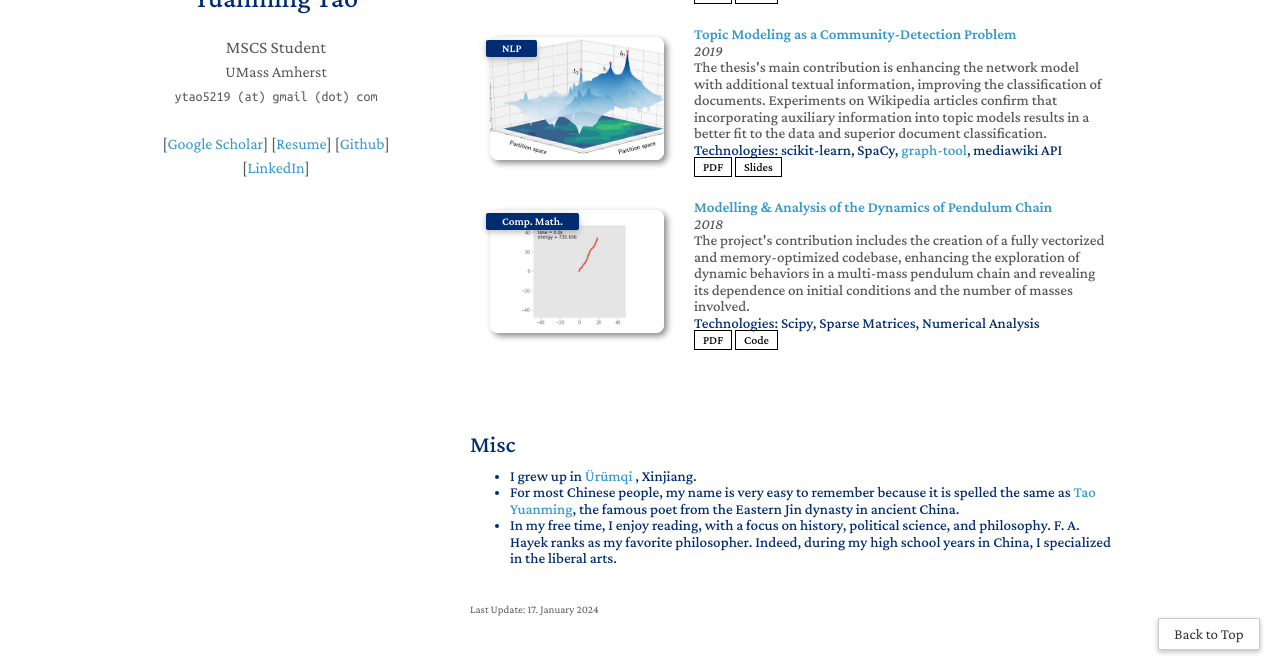
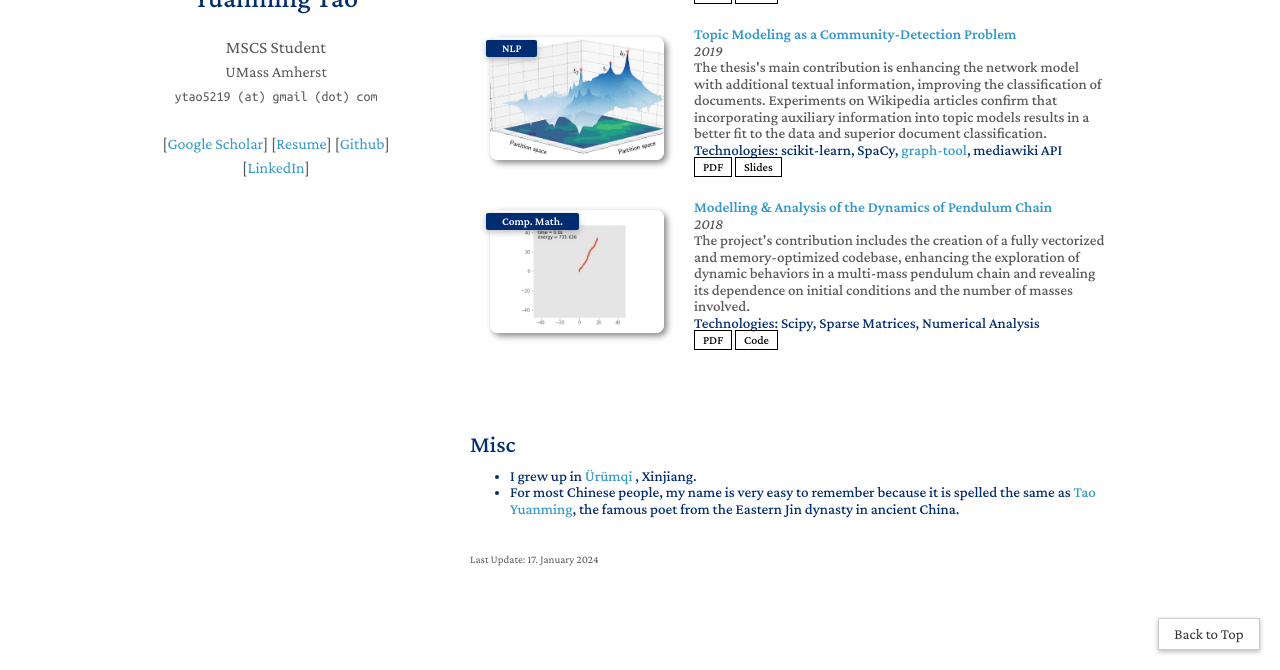
Before and after one commit to alexta0/alexta0.github.io, a Jekyll site: the page built from index.md, in a window 1280 px wide and 900 px high, scrolled down 1488 px, cut to the strip 230-900 px from the top of the window. Built offline with Jekyll 4.4.1, drawn with Linux system fonts in a browser that asks for light colours; a style sheet for code colours, icons or effects is not loaded.

Commit message:
Update misc.md

```diff
--- a/_includes/misc.md
+++ b/_includes/misc.md
@@ -8,7 +8,6 @@
 
 <li>For most Chinese people, my name is very easy to remember because it is spelled the same as <a href="https://en.wikipedia.org/wiki/Tao_Yuanming">Tao Yuanming</a>, the famous poet from the Eastern Jin dynasty in ancient China.</li>
 
-<li>In my free time, I enjoy reading, with a focus on history, political science, and philosophy. F. A. Hayek ranks as my favorite philosopher. Indeed, during my high school years in China, I specialized in the liberal arts.</li>
 
 
 </ul>
```
